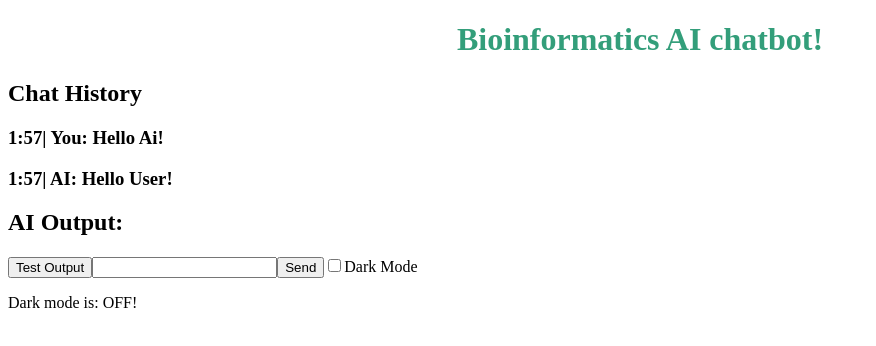
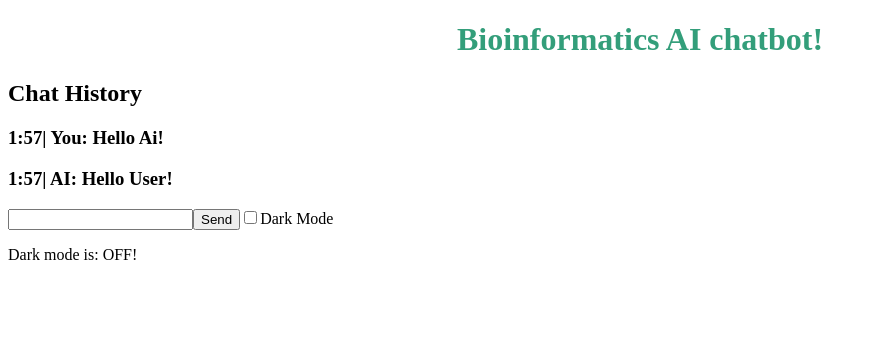
Before and after one commit to Dwanky-y/bioInfoChatbot, a React (Create React App) app: page / in a window 1280 px wide. Shown: the top 346 px of the page, without its empty margins (0-876 px from the left). Built offline with nearby package versions, Linux system fonts and the light colour scheme.

Commit message:
[BSTS-4] Currently, ModelOutputBox component in the frontent (src) is just writing 'AI Output' in bold, so it was temporarily removed.

```diff
--- a/src/App.jsx
+++ b/src/App.jsx
@@ -1,13 +1,13 @@
+import { useState } from "react";
+import "./App.css";
 import DarkModeToggle from "./DarkModeToggle";
-import ModelOutPutBox from "./ModelOutputBox";
 import UserChatBox from "./UserChatBox";
 import ChatDateTime from "./ChatDateTime";
-import "./App.css";
-import { useEffect, useState } from "react";
+
 
 function App(){
   // console.log(AI_RESPONSE.choices[0]?.message?.content || "")
-  document.title = "Bioinfo Chatbot" //Changes web name
+  document.title = "Bioinfo Chatbot" // Changes web tab name
 
 
   const [chatHistory, setChatHistory] = useState([
@@ -17,7 +17,6 @@ function App(){
   ])
 
   const getAIResponse = async (message) => {
-
     try {
       const response = await fetch(`http://localhost:5001/Ai/${encodeURIComponent(message)}`, {
         method: 'POST' //a post method needs to be declared otherwise it wont work
@@ -33,7 +32,6 @@ function App(){
     } catch(error) {
       console.error("Error fetching AI: ", error)
     }
-
     // const response = await fetch('/test');
     // const text = await response.text();
     // console.log("text: ", text);
@@ -69,7 +67,6 @@ function App(){
 
 
   </div>
-  <ModelOutPutBox/>
   <UserChatBox onSend={handleUserInput}/><DarkModeToggle/></>
 }
 
--- a/src/ModelOutputBox.jsx
+++ b/src/ModelOutputBox.jsx
@@ -1,14 +1,13 @@
-import React, { useState } from "react"
+// import React, { useState } from "react"
 
 function AIOutPutBox({ aiText }) {
 
     // const [aiText, setAiText] = useState('')
 
-    const displayAIOutput = (message) => {
+    // const displayAIOutput = (message) => {
     //     let typingSpeed = 25; // typing speed in milliseconds
     //     let typedMessage = ''
     //     let index = 0
-
     //     const typeLetter = () => {
     //         if (index < message.length) {
     //             typedMessage += message[index]
@@ -17,13 +16,12 @@ function AIOutPutBox({ aiText }) {
     //             setTimeout(typeLetter, typingSpeed)
     //         }
     //     }
-
     //     typeLetter()
-    }
+    // }
 
     return <>
         <h2>AI Output: {aiText}</h2>
-        <button onClick={() => displayAIOutput("This is a typing test")}>Test Output</button>
+        {/* <button onClick={() => displayAIOutput("This is a typing test")}>Test Output</button> */}
     </>
 }
 
```
